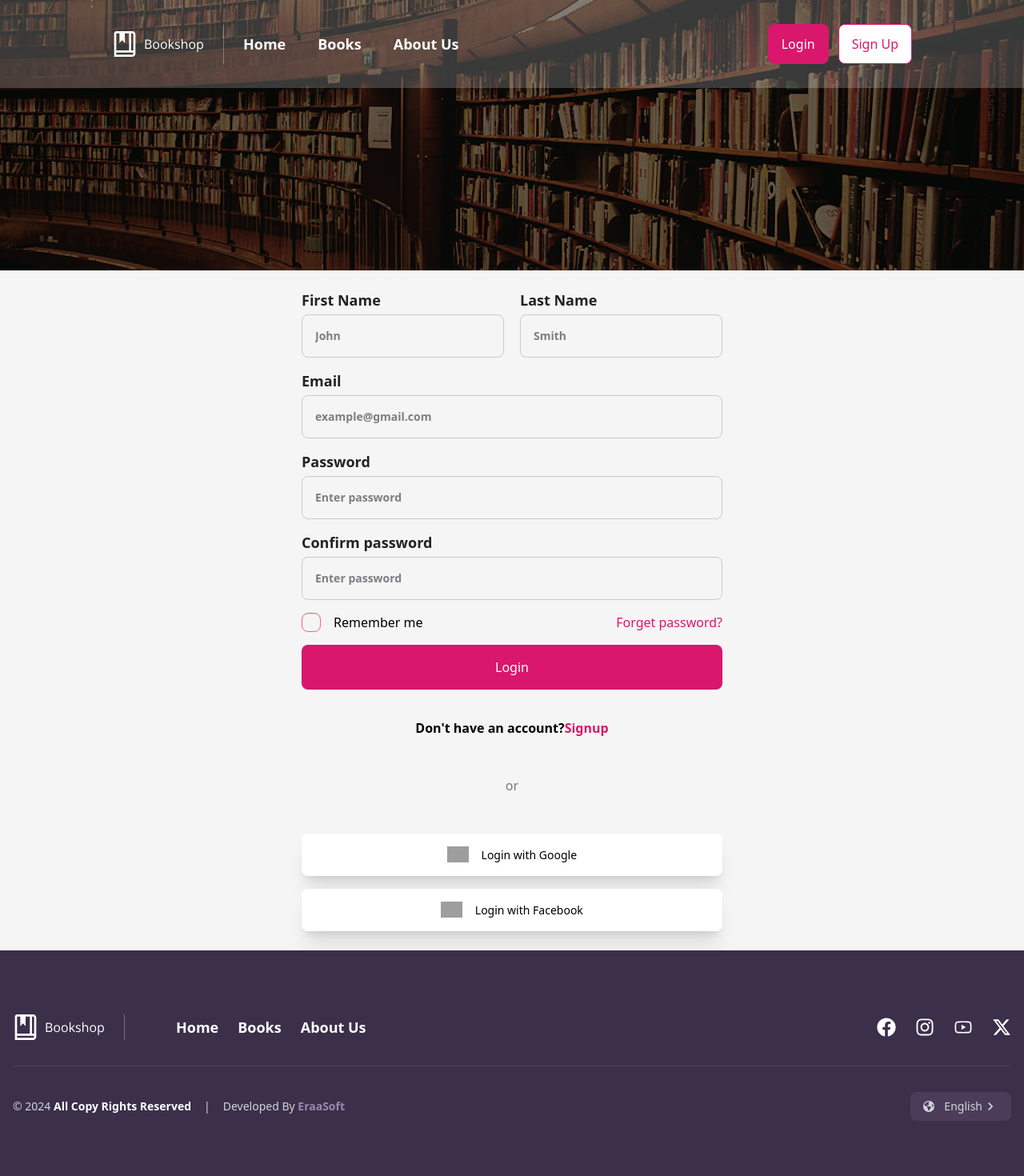
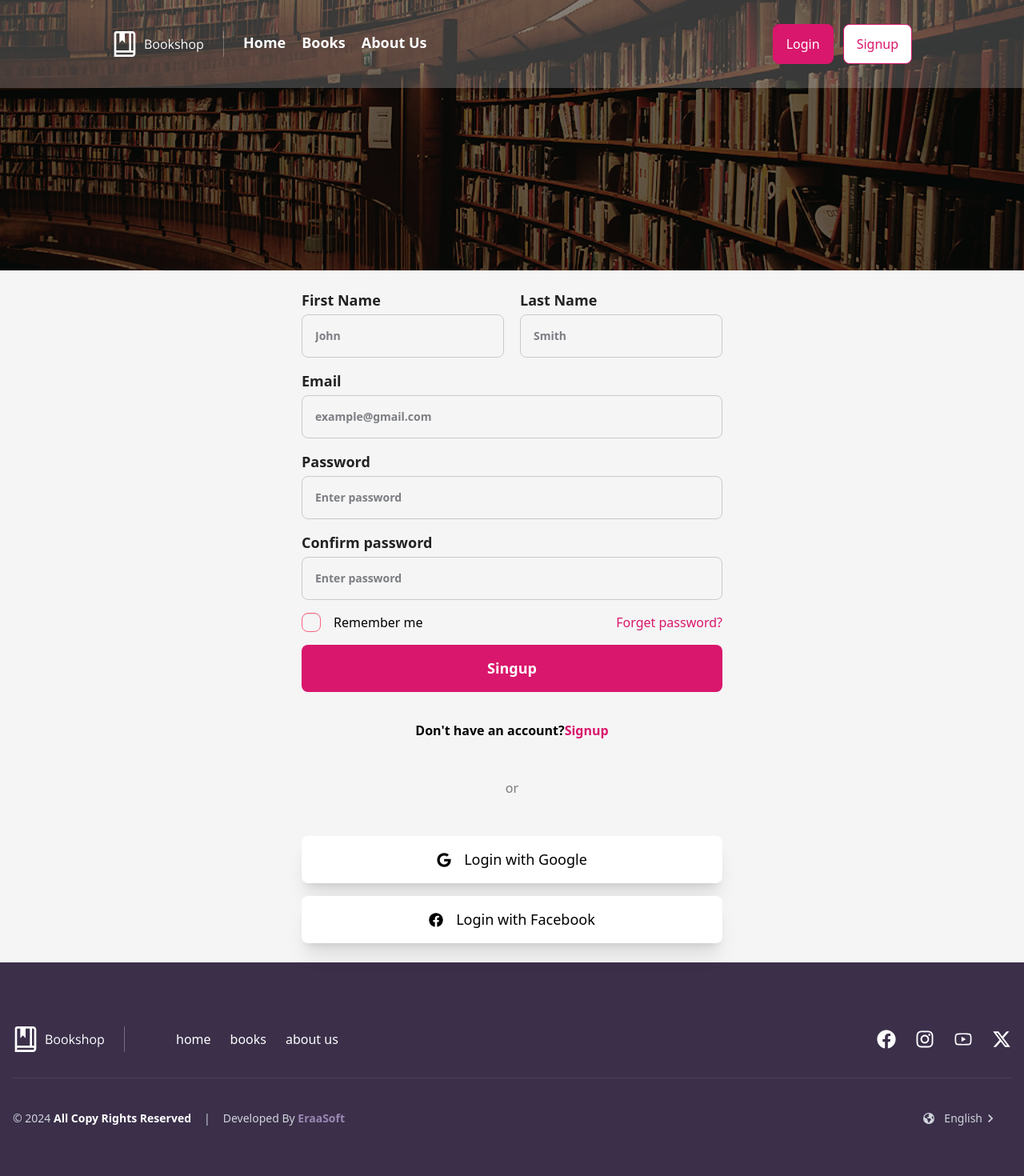
Before and after one commit to safooahmed1/bookstore, a React (Vite) app: page /signup in a window 1280 px wide. Shown: the top 1470 px of the page at 80% size. Built offline with nearby package versions, Linux system fonts and the light colour scheme; grey boxes are pictures that could not be loaded; the HTML template or start-up script is replaced by a standard one.

Commit message:
add some features

```diff
--- a/src/components/Authentication/UiComponant.jsx
+++ b/src/components/Authentication/UiComponant.jsx
@@ -1,43 +1,55 @@
-import { ErrorMessage, Field, Form } from 'formik';
+import { ErrorMessage, Field, Form } from "formik";
+import { FaFacebook, FaGoogle } from "react-icons/fa";
 export default function UiComponant({ email, password }) {
   return (
     <Form className="w-200 p-4 bg-[#F5F5F5] flex flex-col gap-6">
-      <div className='flex flex-col gap-1 font-semibold text-[18px] text-[#222222]'>
+      <div className="flex flex-col gap-1 font-semibold text-[18px] text-[#222222]">
         <span>Email</span>
-        <Field name={email}
-          className="text-sm text-gray-950 w-full border-[#22222233] p-4 rounded-lg border" placeholder="example@gmail.com" />
-        <ErrorMessage name="email" component={'p'} className="text-error" />
+        <Field
+          name={email}
+          className="text-sm text-gray-950 w-full border-[#22222233] p-4 rounded-lg border"
+          placeholder="example@gmail.com"
+        />
+        <ErrorMessage name="email" component={"p"} className="text-error" />
       </div>
 
       <div className="flex flex-col gap-1 font-semibold text-[18px] text-[#222222] ">
         <span>Password</span>
-        <Field name={password}
-          className="text-sm text-gray-950 w-full border-[#22222233]  p-4 rounded-lg border" placeholder="Enter password" />
-        <ErrorMessage name="password" component={'p'} className="text-error" />
+        <Field
+          name={password}
+          className="text-sm text-gray-950 w-full border-[#22222233]  p-4 rounded-lg border"
+          placeholder="Enter password"
+        />
+        <ErrorMessage name="password" component={"p"} className="text-error" />
       </div>
 
-      <div className='flex justify-between items-center'>
-        <div className='flex gap-2 items-center'>
+      <div className="flex justify-between items-center">
+        <div className="flex gap-2 items-center">
           <input type="checkbox" className=" checkbox checkbox-error" />
-          <span className='text-black'>Remember me</span>
+          <span className="text-black">Remember me</span>
         </div>
-        <span className='text-mainColor active:text-[#8c1347]'>Forget password?</span>
+        <span className="text-mainColor active:text-[#8c1347]">
+          Forget password?
+        </span>
       </div>
 
-      <button type="sumbit" className="bg-mainColor p-4 rounded-lg text-white active:bg-[#8c1347]">
+      <button
+        type="sumbit"
+         className="bg-mainColor p-4 rounded-lg font-semibold  text-[18px] text-white"
+      >
         Login
       </button>
-      <div className='text-[#00000080] w-full text-center my-8'>or</div>
-      <div className='flex flex-col gap-4'>
-        <button className='flex justify-center gap-4 shadow-lg bg-white w-full rounded-lg font-normal text-[14px] text-black p-4'>
-          <img className='h-5' src="https://s3-alpha.figma.com/hub/file/2729744958/2a5758d6-4edb-4047-87bb-e6b94dbbbab0-cover.png" alt="" />
+      <div className="text-[#00000080] w-full text-center my-8">or</div>
+      <div className="flex flex-col gap-4">
+        <button className="flex justify-center items-center gap-4 shadow-lg bg-white w-full rounded-lg font-normal text-[14px] text-black p-4">
+          <FaGoogle />
           Login with Google
         </button>
-        <button className='flex justify-center gap-4 shadow-lg bg-white w-full rounded-lg font-normal text-[14px] text-black p-4'>
-          <img className='h-5' src="https://cdn.pixabay.com/photo/2021/06/15/12/51/facebook-6338509_1280.png" alt="" />
+        <button className="flex justify-center items-center gap-4 shadow-lg bg-white w-full rounded-lg font-normal text-[14px] text-black p-4">
+          <FaFacebook />
           Login with Facebook
         </button>
       </div>
     </Form>
-  )
+  );
 }
--- a/src/components/Navbar/Navbar.jsx
+++ b/src/components/Navbar/Navbar.jsx
@@ -1,24 +1,52 @@
-import NavbarLogo from './NavbarLogo';
-import LinkItem from '../ui/LinkItem';
-import Button from '../ui/Button';
+import NavbarLogo from "./NavbarLogo";
+import LinkItem from "../ui/LinkItem";
+import Button from "../ui/Button";
+import { Link, useLocation } from "react-router-dom";
 
 export default function Navbar() {
+  const location = useLocation();
+  let links = [
+    { nav: "home", path: "/" },
+    { nav: "books", path: "/book" },
+    { nav: "about us", path: "/about" },
+  ];
   return (
     <>
       <div className="w-full flex items-center justify-center py-7.5 px-35 bg-[#FFFFFF33]">
-        <div className="container flex">
-          <NavbarLogo />
-          <div className="nav-links flex items-center gap-10 mr-auto">
-            <LinkItem to={"/"}>home</LinkItem>
-            <LinkItem to={"books"}>books</LinkItem>
-            <LinkItem to={"about"}>about us</LinkItem>
+        <div className="container flex items-center justify-between ">
+          <div className="flex ">
+            <LinkItem to={"/"}>
+              <NavbarLogo />
+            </LinkItem>
+            <div className="flex gap-5">
+              {links.map((el, index) => {
+                const isActive = location.pathname === el.path;
+                return (
+                  <LinkItem
+                    className={
+                      isActive
+                        ? "text-mainColor text-lg font-semibold capitalize hover:text-[#ae1e5f]"
+                        : "text-white text-lg font-semibold capitalize hover:text-mainColor"
+                    }
+                    key={index}
+                    to={el.path}
+                  >
+                    {el.nav}
+                  </LinkItem>
+                );
+              })}
+            </div>
           </div>
           <div className="nav-btns flex items-center gap-3">
-            <Button width={"fit"} isMainBtn={true}>login</Button>
-            <Button width={"fit"} isMainBtn={false}>sign up</Button>
+            <Button width={"fit"} isMainBtn={true}>
+              <Link to={"/login"}> login</Link>
+            </Button>
+            <Button width={"fit"} isMainBtn={false}>
+              <Link to={"/signup"}> signup</Link>
+            </Button>
           </div>
         </div>
       </div>
     </>
-  )
+  );
 }
--- a/src/components/footer/Footer.jsx
+++ b/src/components/footer/Footer.jsx
@@ -7,7 +7,7 @@ import NavbarLogo from "../Navbar/NavbarLogo";
 
 export default function Footer() {
   return (
-    <footer className="w-full bg-[#3B2F4A] text-white py-20 px-4">
+    <footer className="w-full bg-scandColor text-white py-20 px-4">
       <div className="max-w-7xl mx-auto flex flex-col gap-8">
         {/* الجزء العلوي */}
         <div className="flex flex-col md:flex-row justify-between items-center gap-8">
@@ -49,7 +49,7 @@ export default function Footer() {
             </p>
           </div>
 
-          <div className="flex items-center gap-3 bg-[#4B3D5A] px-4 py-2 rounded-lg cursor-pointer hover:bg-[#524463] transition-all">
+          <div className="flex items-center gap-3  px-4 py-2 rounded-lg cursor-pointer hover:bg-[#524463] transition-all">
             <FaEarthAmericas />
             <span className="flex items-center font-medium">
               English <MdKeyboardArrowRight className="text-xl" />
--- a/src/components/ui/Button.jsx
+++ b/src/components/ui/Button.jsx
@@ -2,8 +2,8 @@ export default function Button({ children, width, isMainBtn }) {
   return (
     <>
       <button className={`w-${width} px-4 py-3 capitalize rounded-lg border border-mainColor
-                ${isMainBtn ? 'bg-mainColor text-white hover:bg-white hover:text-mainColor' : 'bg-white text-mainColor hover:bg-mainColor hover:text-white'}
-            `}>
+          ${isMainBtn ? 'bg-mainColor text-white hover:bg-white hover:shadow hover:shadow-mainColor hover:text-mainColor' :
+          'bg-white text-mainColor hover:bg-mainColor hover:shadow hover:shadow-white hover:text-white'}`}>
         {children}
       </button>
     </>
--- a/src/components/ui/LinkItem.jsx
+++ b/src/components/ui/LinkItem.jsx
@@ -1,11 +1,11 @@
 import { Link } from "react-router-dom";
 
-export default function LinkItem({ children, to, }) {
-    return (
-        <>
-            <Link to={to} className="text-white text-lg font-semibold capitalize hover:text-mainColor">
-                {children}
-            </Link>
-        </>
-    )
+export default function LinkItem({ className, children, to }) {
+  return (
+    <>
+      <Link to={to} className={className}>
+        {children}
+      </Link>
+    </>
+  );
 }
--- a/src/index.css
+++ b/src/index.css
@@ -3,6 +3,8 @@
 @plugin "daisyui";
 
 @theme {
+  --color-backGrond: #f5f5f5;
   --color-mainColor: #d9176c;
-  --font-open: "Open Sans", sans-serif;
+  --color-scandColor: #3b2f4a;
+  --font-open: "Open Sans", ui-sans-serif, system-ui, sans-serif;
 }
--- a/src/pages/HomePage.jsx
+++ b/src/pages/HomePage.jsx
@@ -1,5 +1,7 @@
 export default function HomePage() {
   return (
-    <div>HomePage</div>
-  )
+    <div className=" flex items-center justify-center h-80 w-full bg-backGrond text-scandColor text-5xl font-semibold ">
+      Error 404 | Not Fond
+    </div>
+  );
 }
--- a/src/pages/SignupPage.jsx
+++ b/src/pages/SignupPage.jsx
@@ -1,10 +1,11 @@
-import axios from 'axios';
-import { ErrorMessage, Field, Form, Formik } from 'formik';
-import toast from 'react-hot-toast';
-import { useNavigate } from 'react-router-dom';
-import * as Yup from 'yup';
-import Footer from '../components/footer/Footer';
-import Herosection from '../components/HeroSection/Herosection';
+import axios from "axios";
+import { ErrorMessage, Field, Form, Formik } from "formik";
+import toast from "react-hot-toast";
+import { useNavigate } from "react-router-dom";
+import * as Yup from "yup";
+import Footer from "../components/footer/Footer";
+import Herosection from "../components/HeroSection/Herosection";
+import { FaFacebook, FaGoogle } from "react-icons/fa";
 export default function SignupPage() {
   const navigate = useNavigate();
 
@@ -61,7 +62,8 @@ export default function SignupPage() {
     <>
       <div className="w-full  bg-[#F5F5F5] flex flex-col items-center justify-center gap-6 ">
         {/* logic componant (formik) */}
-        <Formik initialValues={{
+        <Formik
+          initialValues={{
             firstname: "",
             lastname: "",
             email: "",
@@ -72,70 +74,108 @@ export default function SignupPage() {
           validationSchema={SignupSchema}
           onSubmit={(values) => {
             handleRegister(values);
-          }} >
+          }}
+        >
           {/* ui componant  */}
           <Form className="p-4 bg-[#F5F5F5] flex flex-col gap-4 py-6">
-            <div className='grid grid-cols-2 gap-5'>
-              <div className='flex flex-col gap-1 font-semibold text-[18px] text-[#222222] '>
+            <div className="grid grid-cols-2 gap-5">
+              <div className="flex flex-col gap-1 font-semibold text-[18px] text-[#222222] ">
                 <span>First Name</span>
-                <Field name="firstname"
-                  className="text-sm text-gray-950 w-full border-[#22222233] p-4 rounded-lg border" placeholder="John" />
-                <ErrorMessage name="firstname" component={'p'} className="text-error" />
-
+                <Field
+                  name="firstname"
+                  className="text-sm text-gray-950 w-full border-[#22222233] p-4 rounded-lg border"
+                  placeholder="John"
+                />
+                <ErrorMessage
+                  name="firstname"
+                  component={"p"}
+                  className="text-error"
+                />
               </div>
-              <div className='flex flex-col gap-1 font-semibold text-[18px] text-[#222222] '>
+              <div className="flex flex-col gap-1 font-semibold text-[18px] text-[#222222] ">
                 <span>Last Name</span>
-                <Field name="lastname"
-                  className="text-sm text-gray-950 w-full border-[#22222233] p-4 rounded-lg border" placeholder="Smith" />
-                <ErrorMessage name="lastname" component={'p'} className="text-error" />
-
+                <Field
+                  name="lastname"
+                  className="text-sm text-gray-950 w-full border-[#22222233] p-4 rounded-lg border"
+                  placeholder="Smith"
+                />
+                <ErrorMessage
+                  name="lastname"
+                  component={"p"}
+                  className="text-error"
+                />
               </div>
             </div>
 
-            <div className='flex flex-col gap-1 font-semibold text-[18px] text-[#222222]'>
+            <div className="flex flex-col gap-1 font-semibold text-[18px] text-[#222222]">
               <span>Email</span>
-              <Field name="email"
-                className="text-sm text-gray-950 w-full border-[#22222233] p-4 rounded-lg border" placeholder="example@gmail.com" />
-              <ErrorMessage name="email" component={'p'} className="text-error" />
+              <Field
+                name="email"
+                className="text-sm text-gray-950 w-full border-[#22222233] p-4 rounded-lg border"
+                placeholder="example@gmail.com"
+              />
+              <ErrorMessage
+                name="email"
+                component={"p"}
+                className="text-error"
+              />
             </div>
 
             <div className="flex flex-col gap-1 font-semibold text-[18px] text-[#222222] ">
               <span>Password</span>
-              <Field name="password"
-                className="text-sm text-gray-950 w-full border-[#22222233]  p-4 rounded-lg border" placeholder="Enter password" />
-              <ErrorMessage name="password" component={'p'} className="text-error" />
+              <Field
+                name="password"
+                className="text-sm text-gray-950 w-full border-[#22222233]  p-4 rounded-lg border"
+                placeholder="Enter password"
+              />
+              <ErrorMessage
+                name="password"
+                component={"p"}
+                className="text-error"
+              />
             </div>
             <div className="flex flex-col gap-1 font-semibold text-[18px] text-[#222222] ">
               <span>Confirm password</span>
-              <Field name="confirmpassword"
-                className="text-sm text-gray-950 w-full border-[#22222233]  p-4 rounded-lg border" placeholder="Enter password" />
-              <ErrorMessage name="confirmpassword" component={'p'} className="text-error" />
+              <Field
+                name="confirmpassword"
+                className="text-sm text-gray-950 w-full border-[#22222233]  p-4 rounded-lg border"
+                placeholder="Enter password"
+              />
+              <ErrorMessage
+                name="confirmpassword"
+                component={"p"}
+                className="text-error"
+              />
             </div>
 
-            <div className='flex justify-between'>
-              <div className='flex gap-4'>
-                <input type="checkbox" className='checkbox checkbox-error' />
-                <span className='text-black'>Remember me</span>
+            <div className="flex justify-between">
+              <div className="flex gap-4">
+                <input type="checkbox" className="checkbox checkbox-error" />
+                <span className="text-black">Remember me</span>
               </div>
-              <span className='text-mainColor'>Forget password?</span>
+              <span className="text-mainColor">Forget password?</span>
             </div>
 
-            <button type="sumbit" className="bg-mainColor p-4 rounded-lg text-white">
-              Login
+            <button
+              type="sumbit"
+              className="bg-mainColor p-4 rounded-lg font-semibold  text-[18px] text-white"
+            >
+              Singup
             </button>
-            <div className='mt-5'>
-              <p className='text-black font-semibold text-center'>Don't have an account?
-                <span className='text-mainColor'>Signup</span>
+            <div className="mt-5">
+              <p className="text-black font-semibold text-center">
+                Don't have an account?
+                <span className="text-mainColor">Signup</span>
               </p>
             </div>
-            <div className='text-[#00000080] w-full text-center my-8'>or</div>
-            <div className='flex flex-col gap-4'>
-              <button className='flex justify-center gap-4 shadow-xl bg-white w-full rounded-lg font-normal text-[14px] text-black p-4'>
-                <img className='h-5' src="https://s3-alpha.figma.com/hub/file/2729744958/2a5758d6-4edb-4047-87bb-e6b94dbbbab0-cover.png" alt="" />
+            <div className="text-[#00000080] w-full text-center my-8">or</div>
+            <div className="flex flex-col gap-4">
+              <button className="flex justify-center items-center gap-4 shadow-xl bg-white w-full rounded-lg font-normal text-[18px] text-black p-4">
+                <FaGoogle />
                 Login with Google
               </button>
-              <button className='flex justify-center gap-4 shadow-xl bg-white w-full rounded-lg font-normal text-[14px] text-black p-4'>
-                <img className='h-5' src="https://cdn.pixabay.com/photo/2021/06/15/12/51/facebook-6338509_1280.png" alt="" />
+              <button className="flex justify-center items-center gap-4 shadow-xl bg-white w-full rounded-lg font-normal text-[18px] text-black p-4">
+                <FaFacebook />
                 Login with Facebook
               </button>
             </div>
@@ -143,5 +183,5 @@ export default function SignupPage() {
         </Formik>
       </div>
     </>
-  )
+  );
 }
--- a/src/routes/RouterApp.jsx
+++ b/src/routes/RouterApp.jsx
@@ -12,13 +12,14 @@ export default function RouterApp() {
     <>
       <Routes>
         <Route path="/" element={<MainLayout />}>
-
           {/* Auth Pages */}
+          <Route index element={<HomePage/>} />
           <Route path="login" element={<LoginPage />} />
           <Route path="signup" element={<SignupPage />} />
           <Route path="add-code" element={<AddCodePage />} />
           <Route path="reset-password" element={<ResetPasswordPage />} />
           <Route path="forget-password" element={<ForgetPasswordPage />} />
+          <Route path="*" element={<div className=" flex items-center justify-center h-80 w-full bg-backGrond text-scandColor text-5xl font-semibold ">Error 404 | Not Fond</div>}/>
         </Route>
       </Routes>
     </>
```
Lines whose indentation alone changed are shown as unchanged.
